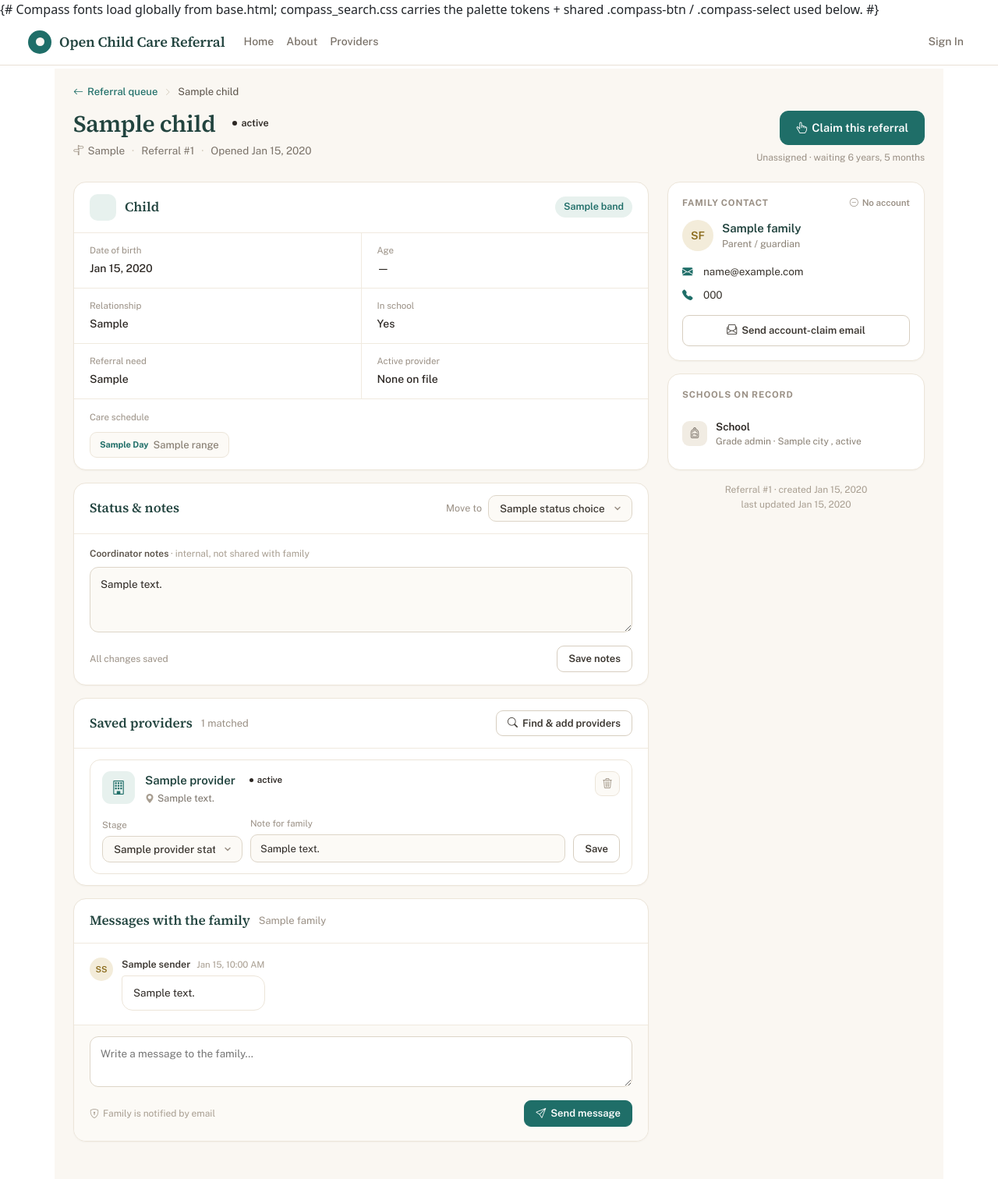
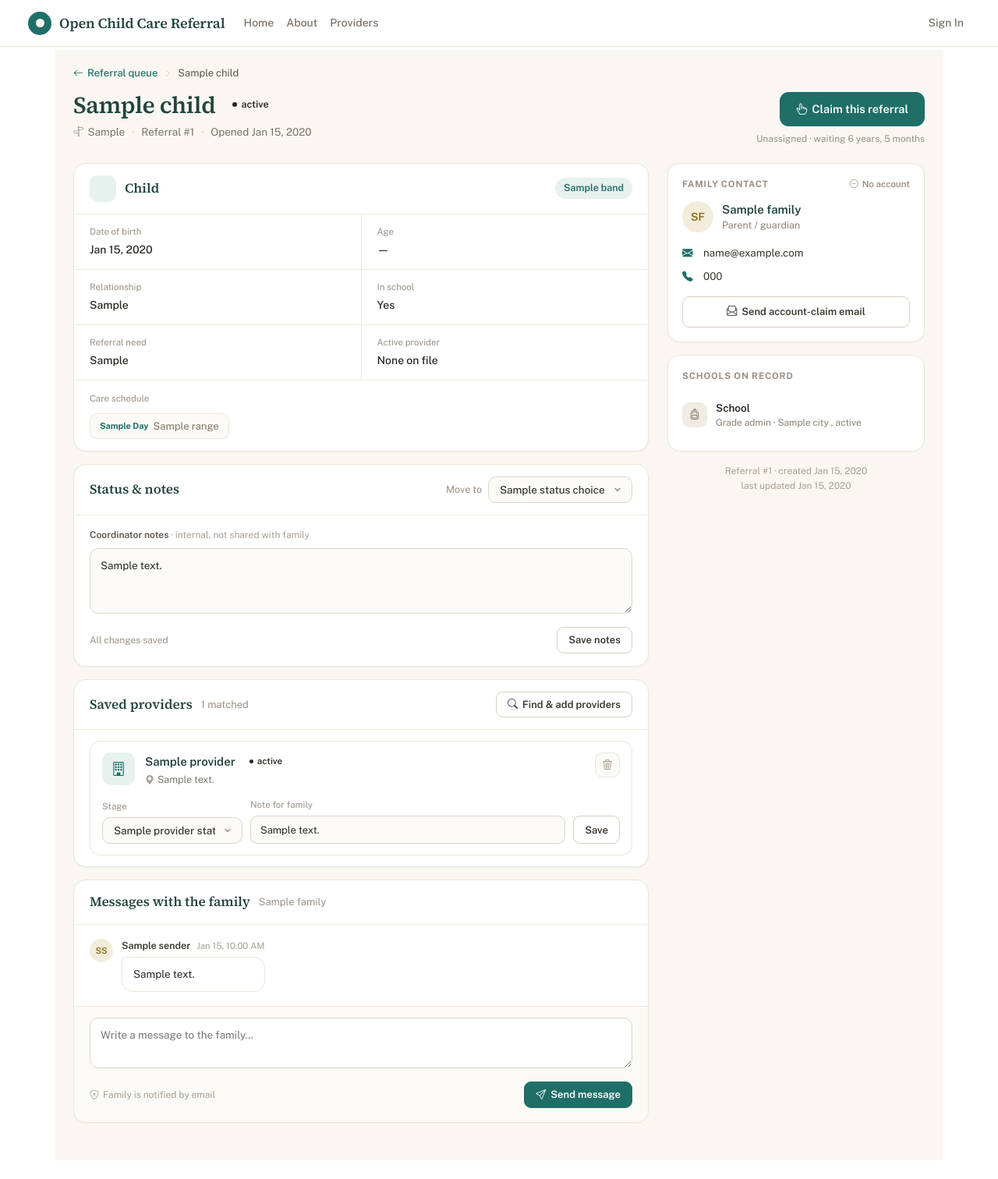
Before and after one commit to Ryan-Koch/child-care-referral, a Django app: template open_child_care_referral_platform/open_child_care_referral_platform/templates/referrals/referral_detail.html in a window 1280 px wide. Shown: the whole page at 78% size. After the commit the page ends 1488 px from the top, so only its background shows below. Run offline with Django 5.2, Linux system fonts and the light colour scheme; the template is opened without the code that fills it: most values are stand-ins (such as "Sample title", 1, 10 or a date in 2020); parts of the project's set-up code (start-up, migrations or seed data) failed here and were passed over; some libraries are stand-ins or nearby versions.

Commit message:
Remove errant comment

```diff
--- a/open_child_care_referral_platform/open_child_care_referral_platform/templates/referrals/referral_detail.html
+++ b/open_child_care_referral_platform/open_child_care_referral_platform/templates/referrals/referral_detail.html
@@ -8,8 +8,6 @@
 {% endblock title %}
 {% block css %}
   {{ block.super }}
-  {# Compass fonts load globally from base.html; compass_search.css carries the
-     palette tokens + shared .compass-btn / .compass-select used below. #}
   <link href="{% static 'css/compass_search.css' %}" rel="stylesheet" />
   <link href="{% static 'css/compass_referral.css' %}" rel="stylesheet" />
 {% endblock css %}
```
